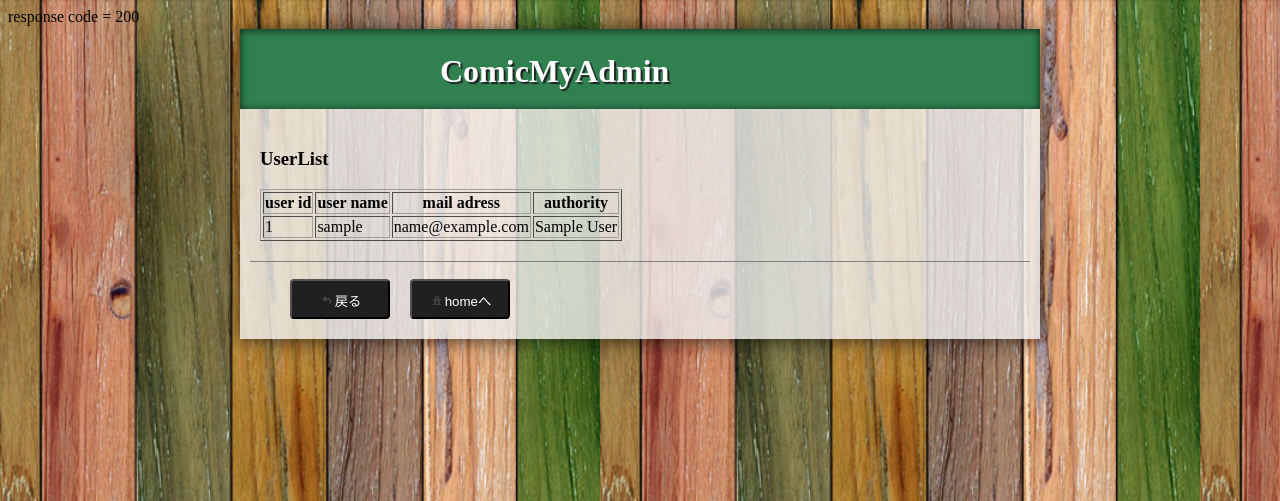
After one commit to moritanian/ComicMyAdmin, a PHP site: template View/User/UserList.php in a window 1280 px wide. The commit adds this page. Shown: the top 501 px of the page. Run offline with PHP 8.4, Linux system fonts and the light colour scheme; the template is opened without the code that fills it: most values are stand-ins (such as "Sample title", 1, 10 or a date in 2020); a stand-in replaces the project's code that opens the database connection.

Commit message:
userList 追加

```diff
--- a/View/User/Profile.php
+++ b/View/User/Profile.php
@@ -1,5 +1,7 @@
 <div class="user-profile">
 <h2>Profile</h2>
+<?php  if($v->authority > 2): ?><a href="#" onclick="linkWithTimeStamp('<?=$v->app_pos?>/User/UserList')">UserList</a><?php endif; ?>
+
 	<ul>
 		<li><span class="a-text-bold">username </span>
 			<div class="user-data-box"><?=$v->userData['user_name']?> </div>
--- /dev/null
+++ b/View/User/UserList.php
@@ -0,0 +1,22 @@
+<div class="user-list">
+<h3> UserList </h3>
+
+<table border=1>
+
+<tr>
+	<th> user id 	</th>
+	<th> user name </th>
+	<th> mail adress </th>
+	<th> authority </th>
+</tr>
+
+<?php foreach ($v->user_list as $key => $user_data): ?>
+ <tr>
+ 	<td> <?= $user_data['user_id'] ?> </td>
+ 	<td> <?= $user_data['user_name'] ?> </td>
+ 	<td> <?= $user_data['mail_address'] ?> </td>
+ 	<td> <?= $user_data['authority'] ?> </td>
+ </tr>
+<?php endforeach ?>
+</table>
+</div>
```
Also changed, not shown: Controller/UserController.php (+7 -0 lines), Model/UserData.php (+7 -0 lines).
